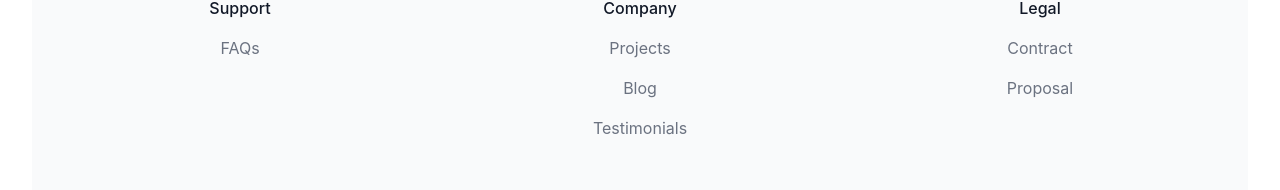
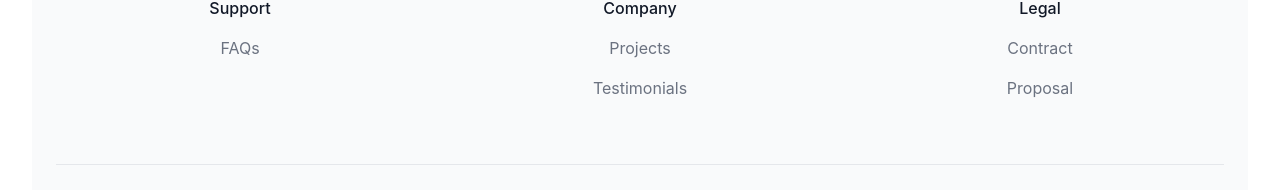
Before and after one commit to FulphilledDev/mern_portfolio, a React (Create React App) app: page / in a window 1280 px wide. Shown: the part 3240-3430 px from the top of the page. Built offline with nearby package versions, Linux system fonts and the light colour scheme.

Commit message:
Footer: testimonials & projects link

```diff
--- a/src/components/Footer.jsx
+++ b/src/components/Footer.jsx
@@ -7,13 +7,12 @@ const Footer = () => {
             { name: 'FAQs', href: '/faqs' }
         ],
         company: [
-            { name: 'Projects', href: '#' },
-            { name: 'Blog', href: '#' },
-            { name: 'Testimonials', href: '#' },
+            { name: 'Projects', href: '/projects' },
+            { name: 'Testimonials', href: '#testimonials' },
         ],
         legal: [
-            { name: 'Contract', href: '#' },
-            { name: 'Proposal', href: '#' },
+            { name: 'Contract', href: '/' },
+            { name: 'Proposal', href: '/' },
         ],
         social: [
             // {
--- a/src/components/landing/Testimonials.jsx
+++ b/src/components/landing/Testimonials.jsx
@@ -2,7 +2,7 @@ import A3Academy from '../../assets/images/a3_logo_gray.png'
 
 const Testimonials = () => {
   return (
-    <section className="overflow-hidden bg-gray-50 py-12 md:py-20 lg:py-24">
+    <section className="overflow-hidden bg-gray-50 py-12 md:py-20 lg:py-24" id='testimonials'>
       <div className="relative mx-auto max-w-7xl px-4 sm:px-6 lg:px-8">
 
         <div className="relative">
```
